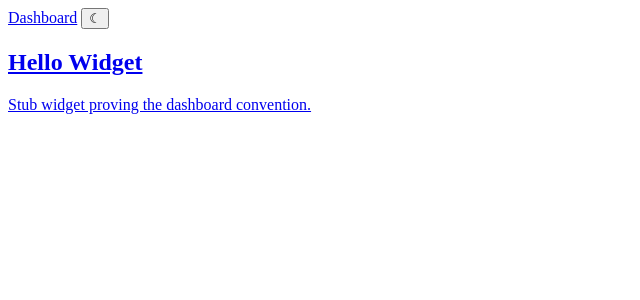
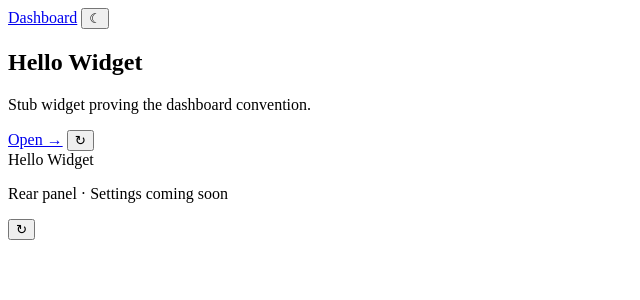
Before and after one commit to scolacur/personal-dashboard, a SvelteKit app in the folder apps/web/: page / in a window 1280 px wide. Shown: the top 300 px of the page, without its empty margins (0-640 px from the left). Built offline with nearby package versions, Linux system fonts and the light colour scheme.

Commit message:
sortie(6): automated changes

```diff
--- /dev/null
+++ b/apps/web/src/lib/Widget.scss
@@ -0,0 +1,73 @@
+.widget-scene {
+  perspective: 900px;
+}
+
+.widget-card {
+  position: relative;
+  transform-style: preserve-3d;
+  transition: transform 0.45s cubic-bezier(0.4, 0, 0.2, 1);
+
+  &.flipped {
+    transform: rotateY(180deg);
+  }
+}
+
+.widget-face {
+  padding: 1.5rem;
+  background: var(--surface);
+  border: 1px solid var(--border);
+  border-radius: var(--radius);
+  backface-visibility: hidden;
+  -webkit-backface-visibility: hidden;
+  position: relative;
+}
+
+.widget-back {
+  position: absolute;
+  inset: 0;
+  transform: rotateY(180deg);
+}
+
+.rear-content {
+  padding-bottom: 2rem;
+}
+
+.rear-title {
+  display: block;
+  font-family: var(--font-display);
+  font-size: 1rem;
+  font-weight: 600;
+  letter-spacing: -0.01em;
+  margin-bottom: 0.4rem;
+}
+
+.rear-hint {
+  margin: 0;
+  font-size: 0.875rem;
+  color: var(--muted);
+}
+
+.flip-btn {
+  position: absolute;
+  bottom: 0.625rem;
+  right: 0.625rem;
+  width: 28px;
+  height: 28px;
+  border-radius: 999px;
+  border: 1px solid var(--border);
+  background: var(--surface-2);
+  color: var(--muted);
+  font-size: 1rem;
+  line-height: 1;
+  cursor: pointer;
+  display: grid;
+  place-items: center;
+  transition:
+    border-color 0.15s,
+    color 0.15s;
+
+  &:hover {
+    border-color: var(--accent);
+    color: var(--accent);
+  }
+}
--- /dev/null
+++ b/apps/web/src/lib/Widget.svelte
@@ -0,0 +1,33 @@
+<script lang="ts">
+  import type { Snippet } from 'svelte';
+
+  let { name, children }: { name: string; children: Snippet } = $props();
+
+  let flipped = $state(false);
+</script>
+
+<div class="widget-scene">
+  <div class="widget-card" class:flipped>
+    <div class="widget-face widget-front">
+      {@render children()}
+      <button
+        class="flip-btn"
+        onclick={() => (flipped = !flipped)}
+        aria-label="Flip widget"
+      >↻</button>
+    </div>
+    <div class="widget-face widget-back">
+      <div class="rear-content">
+        <span class="rear-title">{name}</span>
+        <p class="rear-hint">Rear panel · Settings coming soon</p>
+      </div>
+      <button
+        class="flip-btn"
+        onclick={() => (flipped = !flipped)}
+        aria-label="Flip widget back"
+      >↻</button>
+    </div>
+  </div>
+</div>
+
+<style lang="scss" src="./Widget.scss"></style>
--- a/apps/web/src/routes/+page.scss
+++ b/apps/web/src/routes/+page.scss
@@ -3,25 +3,14 @@
   grid-template-columns: repeat(auto-fill, minmax(260px, 1fr));
   gap: 1rem;
 }
-.tile {
-  padding: 1.5rem;
-  background: var(--surface);
-  border: 1px solid var(--border);
-  border-radius: var(--radius);
-  display: block;
-  transition: border-color 0.15s;
+
+.tile-open {
+  display: inline-block;
+  margin-top: 1rem;
+  font-size: 0.8125rem;
+  color: var(--accent);
 
   &:hover {
-    border-color: var(--accent);
-  }
-
-  h2 {
-    margin: 0 0 0.5rem;
-    font-size: 1.1rem;
-  }
-  p {
-    margin: 0;
-    font-size: 0.875rem;
-    color: var(--muted);
+    text-decoration: underline;
   }
 }
--- a/apps/web/src/routes/+page.svelte
+++ b/apps/web/src/routes/+page.svelte
@@ -1,5 +1,6 @@
 <script lang="ts">
   import { widgets } from '$lib/widgets';
+  import Widget from '$lib/Widget.svelte';
 </script>
 
 {#if widgets.length === 0}
@@ -9,10 +10,11 @@
 {:else}
   <div class="grid">
     {#each widgets as widget (widget.route)}
-      <a href={widget.route} class="tile">
+      <Widget name={widget.title}>
         <h2>{widget.title}</h2>
         <p>{widget.description}</p>
-      </a>
+        <a href={widget.route} class="tile-open">Open →</a>
+      </Widget>
     {/each}
   </div>
 {/if}
--- a/package.json
+++ b/package.json
@@ -27,5 +27,11 @@
     "prettier": "^3.9.1",
     "prettier-plugin-svelte": "^3.5.2",
     "typescript-eslint": "^8.62.0"
+  },
+  "allowScripts": {
+    "@parcel/watcher@2.5.6": true,
+    "better-sqlite3@12.10.0": true,
+    "esbuild@0.28.0": true,
+    "svelte-preprocess@6.0.5": true
   }
 }
```
